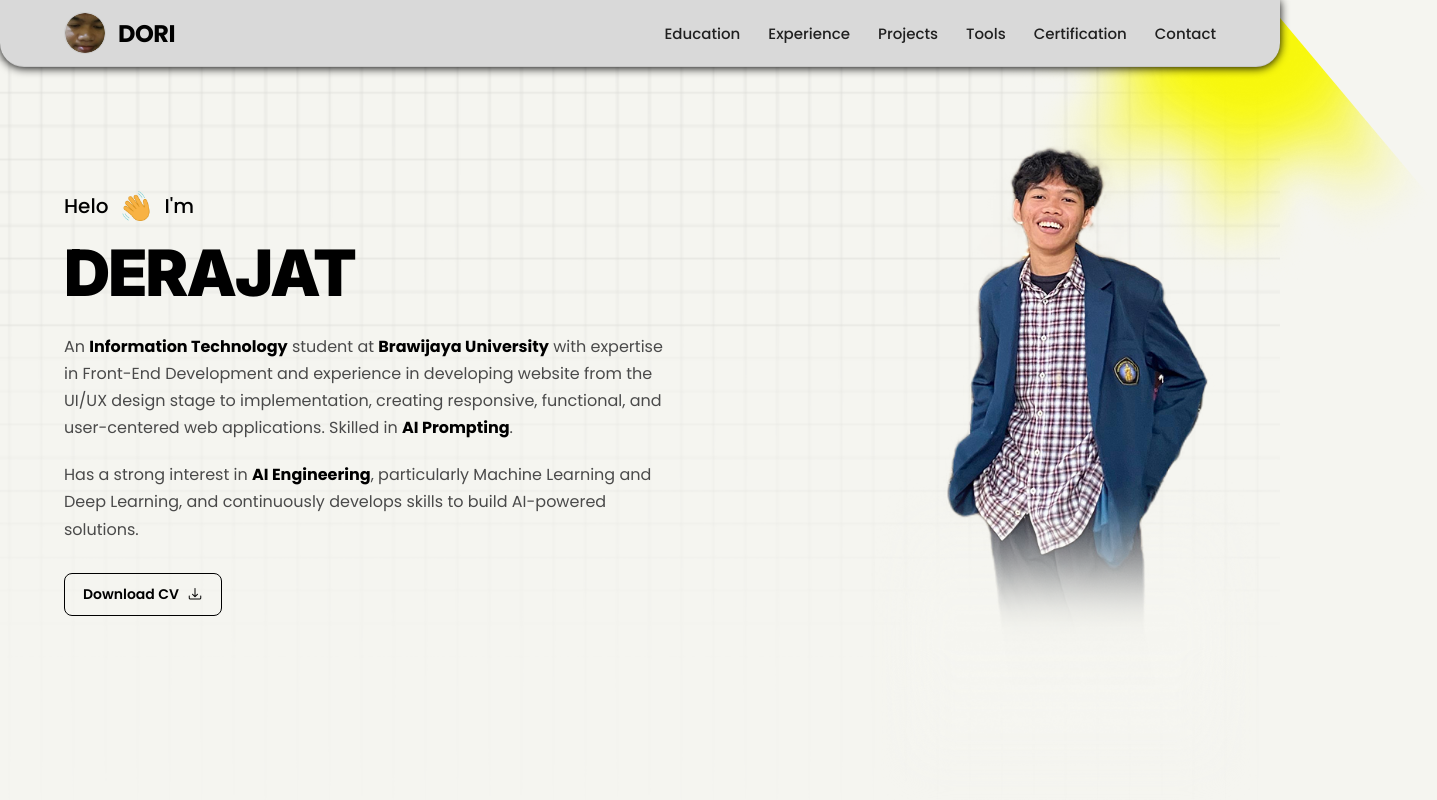
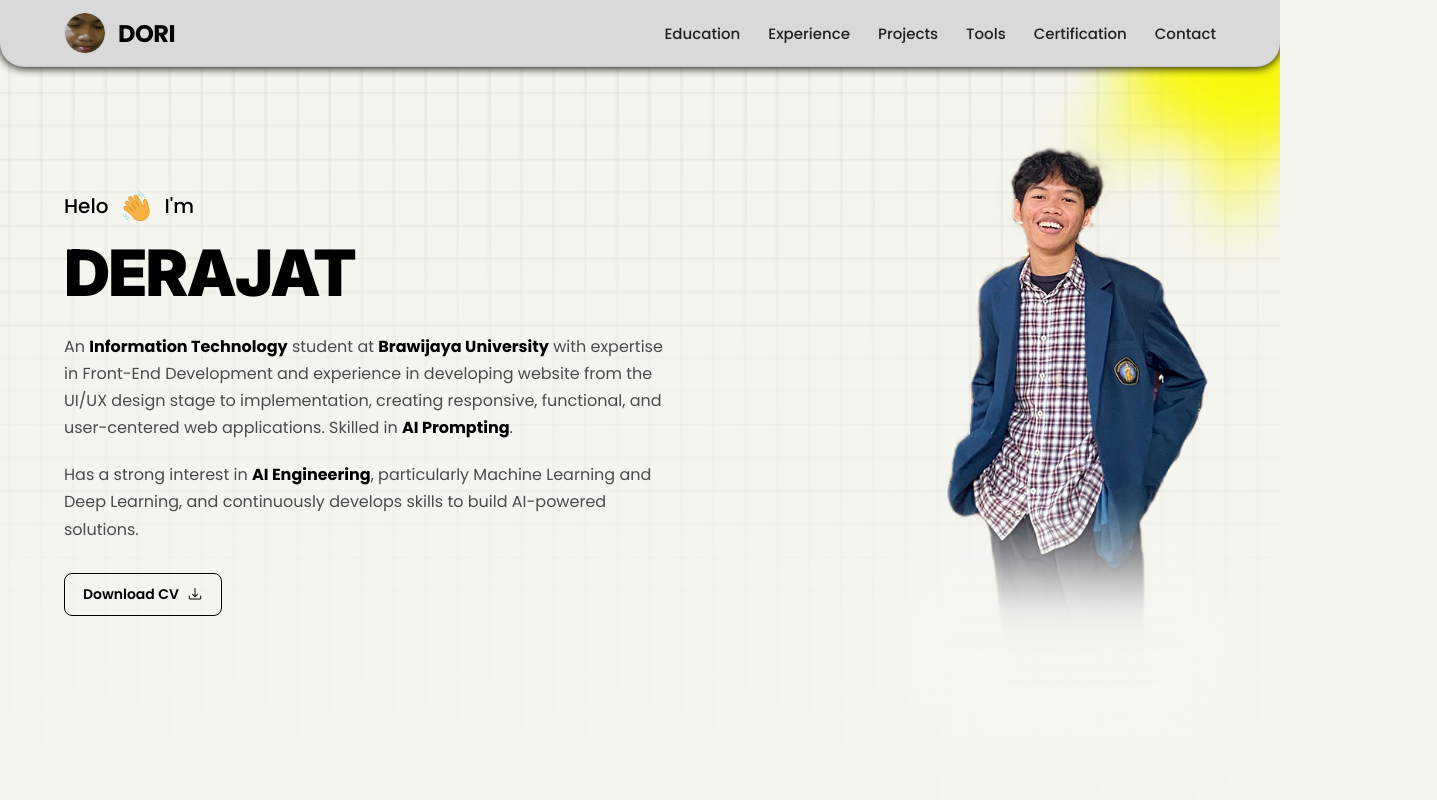
Before and after one commit to Derajat-png/Portofolio, a React (Vite) app: page / in a window 1280 px wide. Shown: the top 800 px of the page, 1437 px wide, since content can reach past the window. Built offline with nearby package versions, Linux system fonts and the light colour scheme.

Commit message:
Update Mobile

```diff
--- a/index.html
+++ b/index.html
@@ -3,7 +3,7 @@
   <head>
     <meta charset="UTF-8" />
     <link rel="icon" type="image/png" href="/src/assets/circle.png" />
-    <meta name="viewport" content="width=device-width, initial-scale=1.0" />
+    <meta name="viewport" content="width=device-width, initial-scale=1.0, maximum-scale=1.0, user-scalable=no" />
     <link rel="preconnect" href="https://fonts.googleapis.com" />
     <link rel="preconnect" href="https://fonts.gstatic.com" crossorigin />
     <link href="https://fonts.googleapis.com/css2?family=Inter:wght@300;400;500;600;700;800;900&family=Poppins:wght@300;400;500;600;700;800;900&display=swap" rel="stylesheet" />
--- a/src/App.css
+++ b/src/App.css
@@ -657,20 +657,25 @@
   .nav-links {
     position: fixed;
     top: 0;
-    right: -100%;
+    right: 0;
     width: 250px;
     height: 100vh;
     background: #ffffff;
     flex-direction: column;
     padding: 80px 30px;
     box-shadow: -5px 0 20px rgba(0, 0, 0, 0.05);
-    transition: right 0.3s ease;
+    transform: translateX(100%);
+    transition: transform 0.3s ease, visibility 0.3s ease;
     z-index: 15;
     gap: 24px;
+    visibility: hidden;
+    pointer-events: none;
   }
 
   .nav-links.active {
-    right: 0;
+    transform: translateX(0);
+    visibility: visible;
+    pointer-events: auto;
   }
 
   .hero-name {
@@ -1029,8 +1034,9 @@
   position: fixed;
   top: 0;
   left: 0;
-  width: 100vw;
-  height: 100vh;
+  width: 100%;
+  max-width: 100%;
+  height: 100%;
   background-color: #111212;
   background-image: radial-gradient(circle at center, #1b1c1c 0%, #0F1010 100%);
   z-index: 9999;
--- a/src/index.css
+++ b/src/index.css
@@ -9,6 +9,11 @@
 
 html {
   scroll-behavior: smooth;
+  overflow-x: hidden;
+  max-width: 100%;
+  width: 100%;
+  touch-action: pan-y;
+  overscroll-behavior-x: none;
 }
 
 * {
@@ -26,9 +31,25 @@
   background-size: 100% 100%;
   color: var(--text-dark);
   min-height: 100vh;
+  max-width: 100%;
+  width: 100%;
   overflow-x: hidden;
+  position: relative;
+  touch-action: pan-y;
+  overscroll-behavior-x: none;
   -webkit-font-smoothing: antialiased;
   -moz-osx-font-smoothing: grayscale;
+}
+
+img {
+  -webkit-user-drag: none;
+  -khtml-user-drag: none;
+  -moz-user-drag: none;
+  -o-user-drag: none;
+  user-drag: none;
+  user-select: none;
+  -webkit-user-select: none;
+  touch-action: pan-y;
 }
 
 a {
@@ -48,4 +69,7 @@
   flex-direction: column;
   min-height: 100vh;
   width: 100%;
+  max-width: 100%;
+  overflow-x: hidden;
+  position: relative;
 }
```
